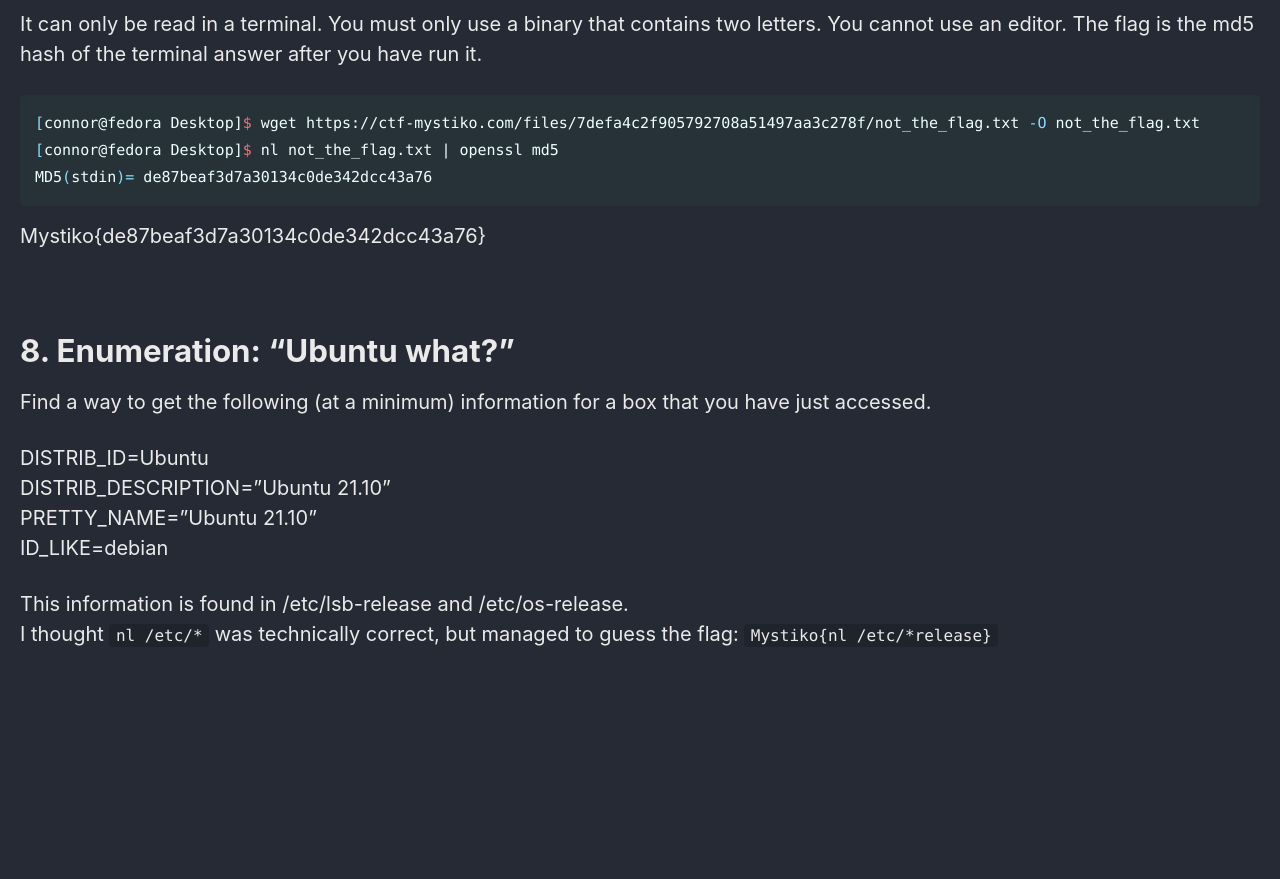
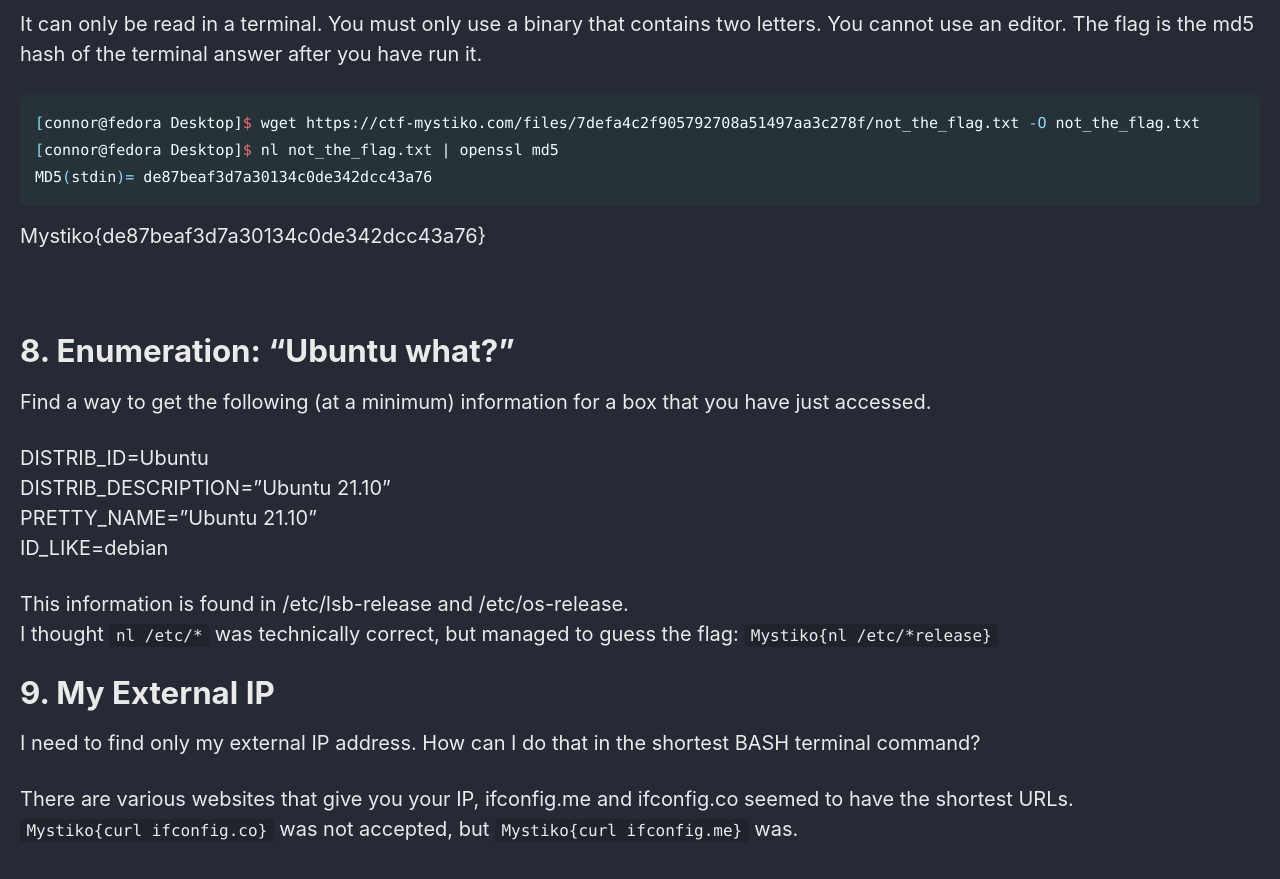
Before and after one commit to Connor-McCartney/Connor-McCartney.github.io, a Jekyll site: the page built from _pages/misc/shortest-bash-code-challs.md, in a window 1280 px wide and 900 px high, scrolled down 1770 px. Shown: the top 879 px of the window. Built offline with Jekyll 4.4.1, drawn with Linux system fonts in a browser that asks for light colours; cached includes are drawn as plain includes; before the commit the page ends 2475 px from its top, so only the background shows below that.

Commit message:
Update shortest-bash-code-challs.md

```diff
--- a/_pages/misc/shortest-bash-code-challs.md
+++ b/_pages/misc/shortest-bash-code-challs.md
@@ -95,3 +95,11 @@ ID_LIKE=debian                            <br>
 
 This information is found in /etc/lsb-release and /etc/os-release. <br>
 I thought `nl /etc/*` was technically correct, but managed to guess the flag: `Mystiko{nl /etc/*release}`
+
+
+# 9. My External IP
+
+I need to find only my external IP address. How can I do that in the shortest BASH terminal command?
+
+There are various websites that give you your IP, ifconfig.me and ifconfig.co seemed to have the shortest URLs. <br>
+`Mystiko{curl ifconfig.co}` was not accepted, but `Mystiko{curl ifconfig.me}` was.
```
